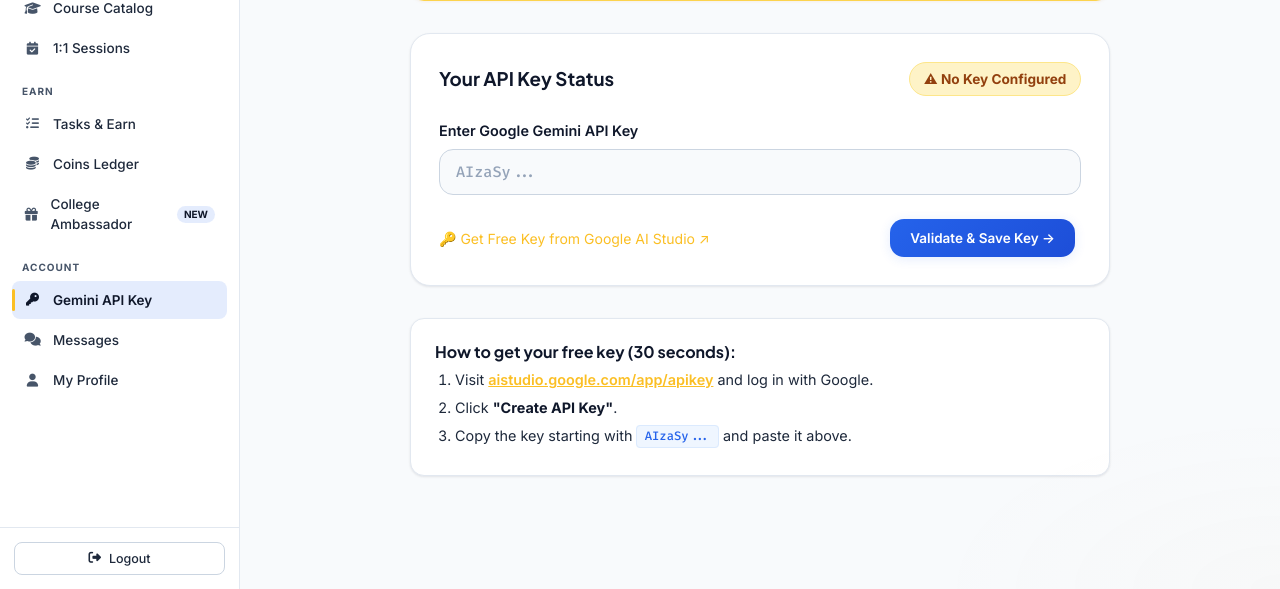
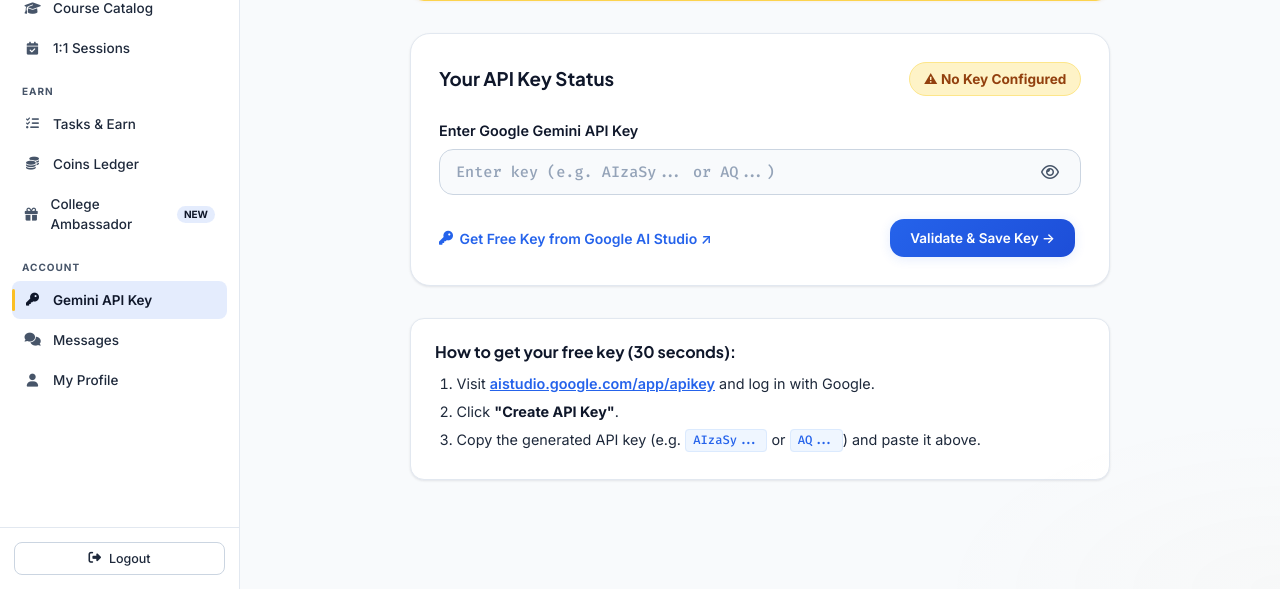
Before and after one commit to DBERT-INDIA/Internshipportal, a Python web app: template templates/account_gemini_key.html in a window 1280 px wide. Shown: the part 211-800 px from the top of the page. Run offline with Jinja, Linux system fonts and the light colour scheme; the template is opened without the code that fills it, so the values that code supplies are empty.

Commit message:
feat(ui): add password visibility toggle and update key format guidance

```diff
--- a/templates/account_gemini_key.html
+++ b/templates/account_gemini_key.html
@@ -53,65 +53,90 @@
             <form id="keyForm" data-act-submit="saveKey" data-arg-submit='["$event"]'>
                 <div class="form-group">
                     <label for="apiKey">Enter Google Gemini API Key</label>
-                    <input type="password" id="apiKey" name="api_key" placeholder="AIzaSy..." required>
+                    <div style="position: relative; display: flex; align-items: center;">
+                        <input type="password" id="apiKey" name="api_key" placeholder="Enter key (e.g. AIzaSy... or AQ...)" required style="padding-right: 2.75rem;">
+                        <button type="button" data-act-click="toggleKeyVis" style="position: absolute; right: 0.6rem; background: none; border: none; cursor: pointer; color: var(--tx-muted); padding: 0.4rem; font-size: 1rem;" aria-label="Toggle key visibility" title="Show/Hide API Key">
+                            <i class="fa-regular fa-eye" id="toggleKeyIcon"></i>
+                        </button>
+                    </div>
                 </div>
 
-                <div style="display: flex; justify-content: space-between; align-items: center; margin-top: 1.5rem;">
-                    <a href="https://aistudio.google.com/app/apikey" target="_blank" style="color: var(--gold); text-decoration: none; font-size: 0.875rem;">
-                        🔑 Get Free Key from Google AI Studio ↗
+                <div style="display: flex; justify-content: space-between; align-items: center; margin-top: 1.5rem; flex-wrap: wrap; gap: 1rem;">
+                    <a href="https://aistudio.google.com/app/apikey" target="_blank" class="link-get-key">
+                        <i class="fa-solid fa-key"></i> Get Free Key from Google AI Studio ↗
                     </a>
-                    <button type="submit" class="btn btn-primary">
+                    <button type="submit" class="btn btn-primary" id="saveKeyBtn">
                         Validate & Save Key →
                     </button>
                 </div>
             </form>
-            <div id="formMsg" style="margin-top: 1rem; font-size: 0.9rem; display: none;"></div>
+            <div id="formMsg" class="form-msg-box"></div>
         </div>
 
         <div class="guide-box">
-            <h4 style="margin: 0 0 0.5rem 0; color: var(--tx-head); font-family: var(--f-display);">How to get your free key (30 seconds):</h4>
-            <ol style="margin: 0; padding-left: 1.25rem;">
-                <li>Visit <a href="https://aistudio.google.com/app/apikey" target="_blank" style="color: var(--gold);">aistudio.google.com/app/apikey</a> and log in with Google.</li>
+            <h4>How to get your free key (30 seconds):</h4>
+            <ol>
+                <li>Visit <a href="https://aistudio.google.com/app/apikey" target="_blank">aistudio.google.com/app/apikey</a> and log in with Google.</li>
                 <li>Click <strong>"Create API Key"</strong>.</li>
-                <li>Copy the key starting with <code>AIzaSy...</code> and paste it above.</li>
+                <li>Copy the generated API key (e.g. <code>AIzaSy...</code> or <code>AQ...</code>) and paste it above.</li>
             </ol>
         </div>
     </div>
 
     <script nonce="{{ csp_nonce() }}">
-        function saveKey(e) {
+        window.toggleKeyVis = function() {
+            const input = document.getElementById('apiKey');
+            const icon = document.getElementById('toggleKeyIcon');
+            if (!input || !icon) return;
+            if (input.type === 'password') {
+                input.type = 'text';
+                icon.className = 'fa-regular fa-eye-slash';
+            } else {
+                input.type = 'password';
+                icon.className = 'fa-regular fa-eye';
+            }
+        };
+
+        window.saveKey = function(e) {
             e.preventDefault();
             const input = document.getElementById('apiKey');
             const msg = document.getElementById('formMsg');
-            const key = input.value.trim();
+            const btn = document.getElementById('saveKeyBtn');
+            const raw = input.value.trim().replace(/^["'`]|["'`]$/g, '');
 
-            if (!key) return;
+            if (!raw) {
+                msg.className = 'form-msg-box msg-error';
+                msg.innerHTML = '<i class="fa-solid fa-circle-exclamation"></i> Please enter an API key.';
+                return;
+            }
 
-            msg.style.display = 'block';
-            msg.style.color = 'var(--tx-muted)';
-            msg.textContent = 'Verifying key live with Google API...';
+            msg.className = 'form-msg-box msg-loading';
+            msg.innerHTML = '<i class="fa-solid fa-circle-notch fa-spin"></i> Verifying key live with Google Generative Language API...';
+            if (btn) btn.disabled = true;
 
             fetch('/account/gemini-key', {
                 method: 'POST',
                 headers: { 'Content-Type': 'application/json' },
-                body: JSON.stringify({ api_key: key })
+                body: JSON.stringify({ api_key: raw })
             })
-            .then(r => r.json())
-            .then(data => {
-                if (data.status === 'success') {
-                    msg.style.color = '#10B981';
-                    msg.textContent = data.message;
+            .then(r => r.json().then(data => ({ status: r.status, data })))
+            .then(res => {
+                if (btn) btn.disabled = false;
+                if (res.data.status === 'success') {
+                    msg.className = 'form-msg-box msg-success';
+                    msg.innerHTML = '<i class="fa-solid fa-circle-check"></i> ' + (res.data.message || 'Key validated successfully!');
                     setTimeout(() => window.location.reload(), 1200);
                 } else {
-                    msg.style.color = '#F43F5E';
-                    msg.textContent = data.message || 'Validation failed.';
+                    msg.className = 'form-msg-box msg-error';
+                    msg.innerHTML = '<i class="fa-solid fa-triangle-exclamation"></i> ' + (res.data.message || 'Validation failed.');
                 }
             })
             .catch(() => {
-                msg.style.color = '#F43F5E';
-                msg.textContent = 'Server error during key validation.';
+                if (btn) btn.disabled = false;
+                msg.className = 'form-msg-box msg-error';
+                msg.innerHTML = '<i class="fa-solid fa-triangle-exclamation"></i> Server or network error during key validation. Please try again.';
             });
-        }
+        };
     </script>
 </body>
 </html>
```
